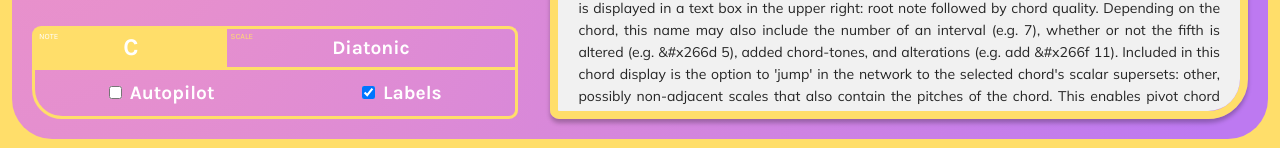
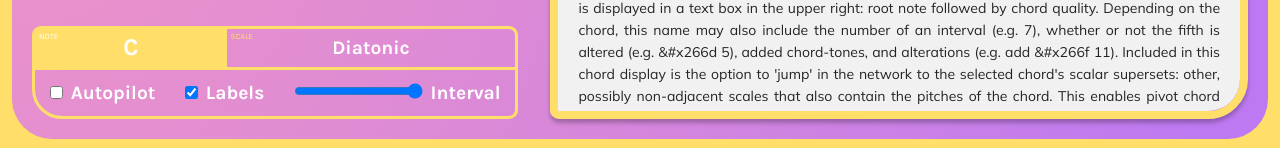
Before and after one commit to MaxFishman/scale-navigator-dashboard, a React (Create React App) app: page /about in a window 1280 px wide. Shown: the part 649-797 px from the top of the page. Built offline with nearby package versions, Linux system fonts and the light colour scheme.

Commit message:
Added autopilot interval slider

```diff
--- a/src/components/Navigation/Navigation.js
+++ b/src/components/Navigation/Navigation.js
@@ -47,9 +47,20 @@ const Navigation = () => {
                     name="labels"
                     id="labels_checkbox"
                     defaultChecked="false"
-
                   ></input>
                   <label for="labels">Labels</label>
+                </div>
+                <div className="navinfo__option">
+                  <input
+                    type="range"
+                    autoComplete="off"
+                    name="autopilot_interval"
+                    id="autopilot_interval"
+                    min="1"
+                    max="4"
+                    step="0.01"
+                  ></input>
+                  <label for="labels">Interval</label>
                 </div>
               </div>
             </div>
--- a/src/components/Navigation/Navigator/Navigator.js
+++ b/src/components/Navigation/Navigator/Navigator.js
@@ -21,7 +21,7 @@ function Navigator(setScaleData) {
 
     this.autopilot_data = {
         active: false,
-        default_period: [8000, 12000, 16000],
+        default_period: [1000, 2000, 3000, 4000],
         period: undefined,
         chosen: undefined,
         intervalID: undefined,
@@ -61,7 +61,7 @@ function Navigator(setScaleData) {
                         passes++
                     }
 
-                    this.autopilot_data.chosen = p5.random(this.autopilot_data.period)
+                    this.autopilot_data.chosen = p5.random(this.autopilot_data.period.map(x=>x*document.getElementById("autopilot_interval").value))
 
                     if (this.autopilot_data.visited.length >= this.autopilot_data.max_visited) {
                         this.autopilot_data.visited.pop()
```
